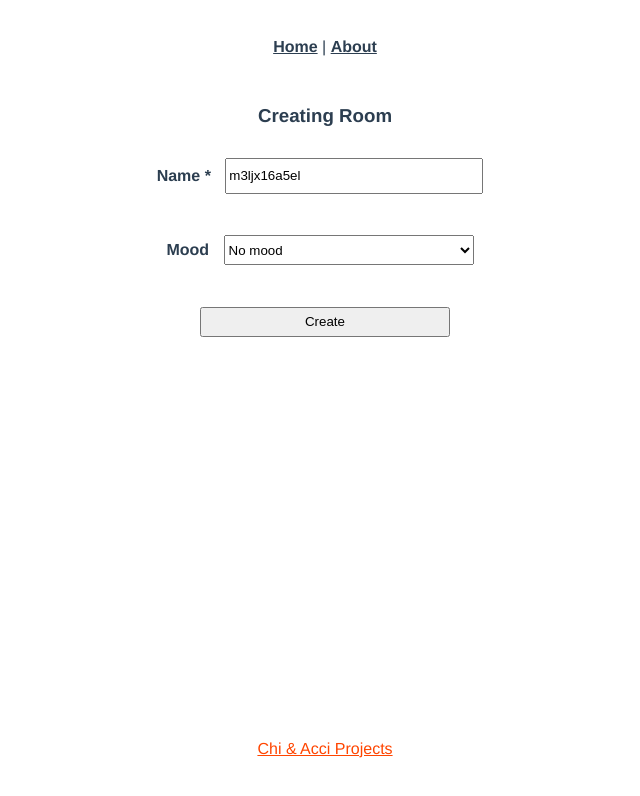
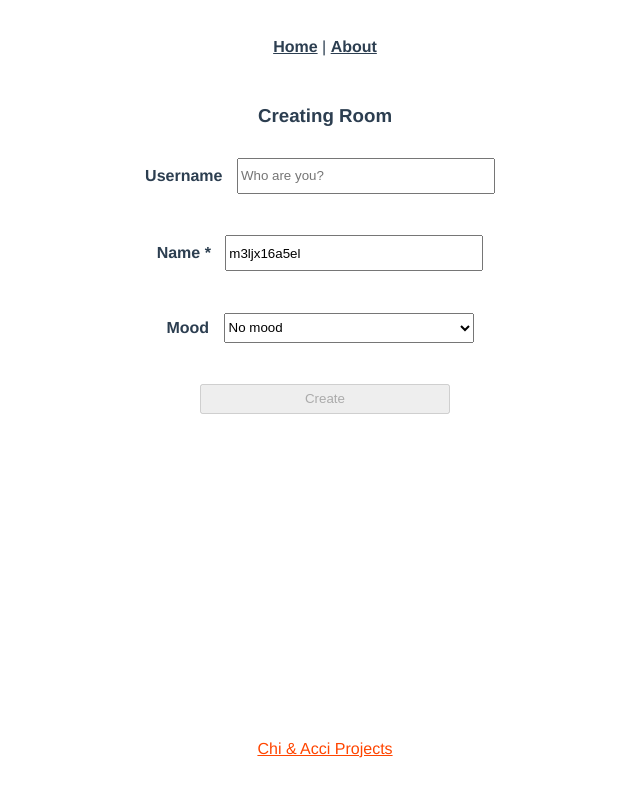
Before and after one commit to Chi-Acci/frontend, a Vue app: page /#/create in a window 1280 px wide. Shown: the top 796 px of the page, without its empty margins (315-955 px from the left). Built offline with nearby package versions, Linux system fonts and the light colour scheme.

Commit message:
username support

```diff
--- a/src/App.vue
+++ b/src/App.vue
@@ -9,7 +9,6 @@
 <script>
 import appNavigation from '@/components/Navigation'
 import appFooter from '@/components/Footer'
-
 
 export default {
   name: 'app',
--- /dev/null
+++ b/src/components/Username.vue
@@ -0,0 +1,73 @@
+<template>
+  <h4>
+    {{usernameLabel}}
+    <input v-model='username' :placeholder='usernamePlaceholder' :class='usernameClass' :disabled="disabled" required>
+  </h4>
+</template>
+
+<script>
+
+export default {
+  name: 'username',
+  data () {
+    return {
+      usernameLabel: 'Username',
+      usernamePlaceholder: 'Who are you?',
+      usernameClass: 'item',
+      usernameDebounceTimeout: undefined,
+      debounceTimer: 700, // ms
+      disabled: false
+    }
+  },
+  computed: {
+    username: {
+      get () {
+        return this.$store.getters.G_USERNAME
+      },
+      set (value) {
+        this.debounceUsernameSet(value)
+      }
+    }
+  },
+  methods: {
+    randomString () {
+      return Math.random().toString(36).substring(2, 15)
+    },
+    debounceUsernameSet (value) {
+      this.usernameClass = 'item'
+      clearTimeout(this.usernameDebounceTimeout)
+      this.usernameDebounceTimeout = setTimeout(() => {
+        this.disabled = true
+        this.$store.commit('M_USERNAME', value)
+        this.checkUsername()
+        this.disabled = false
+      }, this.debounceTimer)
+    },
+    checkUsername () {
+      console.log('GET /user:')
+      if (this.username !== 'abcd') {
+        this.usernameClass = 'item valid'
+      } else {
+        this.usernameClass = 'item invalid'
+      }
+    }
+  }
+}
+</script>
+
+<style scoped>
+  .item {
+    min-width: 250px;
+    max-width: 400px;
+    height: 30px;
+    margin: 10px;
+  }
+
+  .valid {
+    border-color: green;
+  }
+
+  .invalid {
+    border-color: red;
+  }
+</style>
--- a/src/store.js
+++ b/src/store.js
@@ -5,12 +5,17 @@ Vue.use(Vuex)
 
 export default new Vuex.Store({
   state: {
-
+    username: localStorage.getItem('username') || undefined
+  },
+  getters: {
+    G_USERNAME: state => state.username
   },
   mutations: {
-
+    M_USERNAME: (state, username) => {
+      state.username = username
+      localStorage.setItem('username', username)
+    }
   },
   actions: {
-
   }
 })
--- a/src/views/Create.vue
+++ b/src/views/Create.vue
@@ -1,6 +1,8 @@
 <template>
   <div>
     <h3>{{topMsg}}</h3>
+
+    <username/>
 
     <h4>
       {{roomIdLabel}}
@@ -26,6 +28,8 @@
 </template>
 
 <script>
+import username from '@/components/Username'
+
 const availableMoods = [
   {
     key: 'any',
@@ -35,7 +39,7 @@ const availableMoods = [
     key: 'happy',
     label: 'Happy'
   },
-    {
+  {
     key: 'sad',
     label: 'Sad'
   }
@@ -43,6 +47,9 @@ const availableMoods = [
 
 export default {
   name: 'create',
+  components: {
+    username
+  },
   data () {
     return {
       topMsg: 'Creating Room',
@@ -63,7 +70,10 @@ export default {
   },
   computed: {
     btnDisabled () {
-      return false
+      return !this.username || !this.roomId
+    },
+    username () {
+      return this.$store.getters.G_USERNAME
     }
   },
   watch: {
@@ -77,6 +87,7 @@ export default {
     },
     create () {
       console.log('POST /create:')
+      console.log('username:', this.username)
       console.log('room name:', this.roomId)
       console.log('mood:', this.mood)
       if (this.roomId !== 'abcd') {
--- a/src/views/Join.vue
+++ b/src/views/Join.vue
@@ -1,6 +1,8 @@
 <template>
   <div>
     <h3>{{topMsg}}</h3>
+
+    <username/>
 
     <h4>
       {{roomIdLabel}}
@@ -16,9 +18,13 @@
 </template>
 
 <script>
+import username from '@/components/Username'
 
 export default {
   name: 'join',
+  components: {
+    username
+  },
   data () {
     return {
       topMsg: 'Join Room',
@@ -34,7 +40,10 @@ export default {
   },
   computed: {
     btnDisabled () {
-      return !this.roomId
+      return !this.username || !this.roomId
+    },
+    username () {
+      return this.$store.getters.G_USERNAME
     }
   },
   watch: {
--- a/src/views/Room.vue
+++ b/src/views/Room.vue
@@ -7,9 +7,9 @@
 <script>
 export default {
   name: 'room',
-  data() {
+  data () {
     return {
-      topMsg: `Room ${this.$route.params.id }`,
+      topMsg: `Room ${this.$route.params.id}`
     }
   }
 }
```
